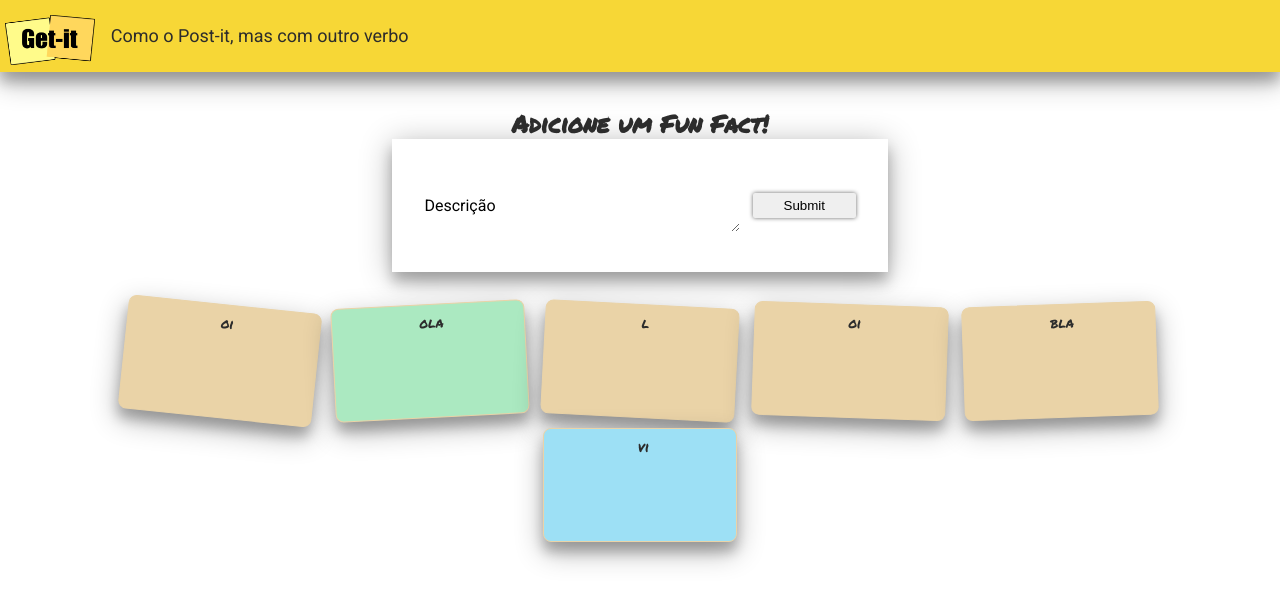
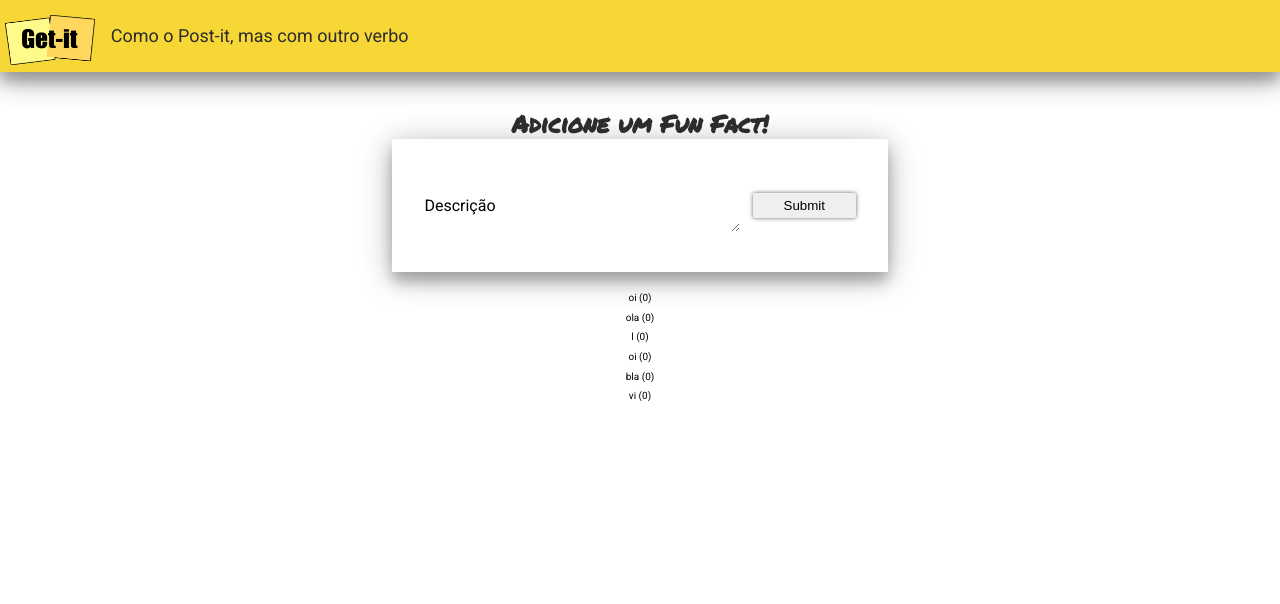
Before and after one commit to vivsoliveira/simulado_pi_tecweb_q2, a Django app: page /fun_facts/ in a window 1280 px wide. Shown: the top 604 px of the page. Run offline with Django 5.2, Linux system fonts and the light colour scheme; data comes from the database, SQL or seed files in the repository; both versions use the stored data as it was after the commit; some libraries are stand-ins or nearby versions.

Commit message:
listagem e curtidas

```diff
--- a/notes/static/notes/css/getit.css
+++ b/notes/static/notes/css/getit.css
@@ -395,3 +395,13 @@ th {
   color: black;
   transition: background-color 0.3s;
 }
+.lista_fun_facts{
+  display: flex;
+  flex-direction: column;
+  align-items: center;
+  margin-top: 1rem;
+}
+.itens{
+  margin: 0.3rem;
+  font-size: 10px;
+}
--- a/notes/templates/notes/fun_facts.html
+++ b/notes/templates/notes/fun_facts.html
@@ -18,18 +18,18 @@
             <button class="btn_fun_facts" type="submit">Submit</button>
         </div>
     </form>
-    <div class="card-container">
+    <div class="lista_fun_facts">
         {% if fun_facts %}
             {% for fact in fun_facts %}
-            <div class="card">
+            <!-- <div> -->
                 <!-- <a href="update/{{ note.id }}">
                 <img class="editar" src="{% static 'notes/img/lapis.png' %}">
                 </a> -->
                 <!-- <h3 class="card-title">{{ note.title }}</h3> -->
-                <div class="card-content">
-                <p>{{fact.descricao}}</p>
-                </div>
+            <div>
+                <p class="itens">{{fact.descricao}} ({{fact.curtidas}})</p>
             </div>
+            <!-- </div> -->
             {% endfor %}
         {% else %}
             <p class="no-facts">Nenhum Fun Fact cadastrado</p>
```
Also changed, not shown: db.sqlite3.
